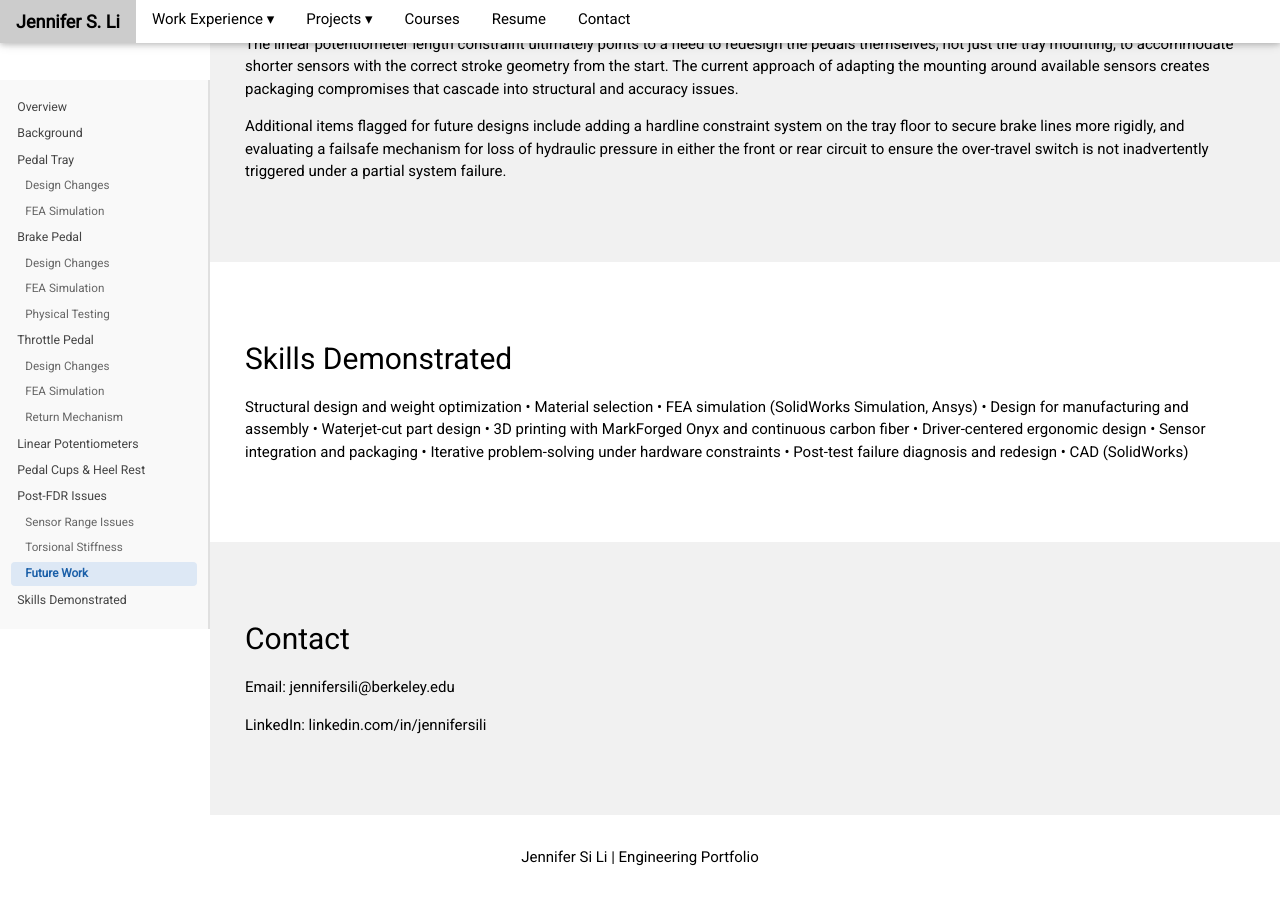
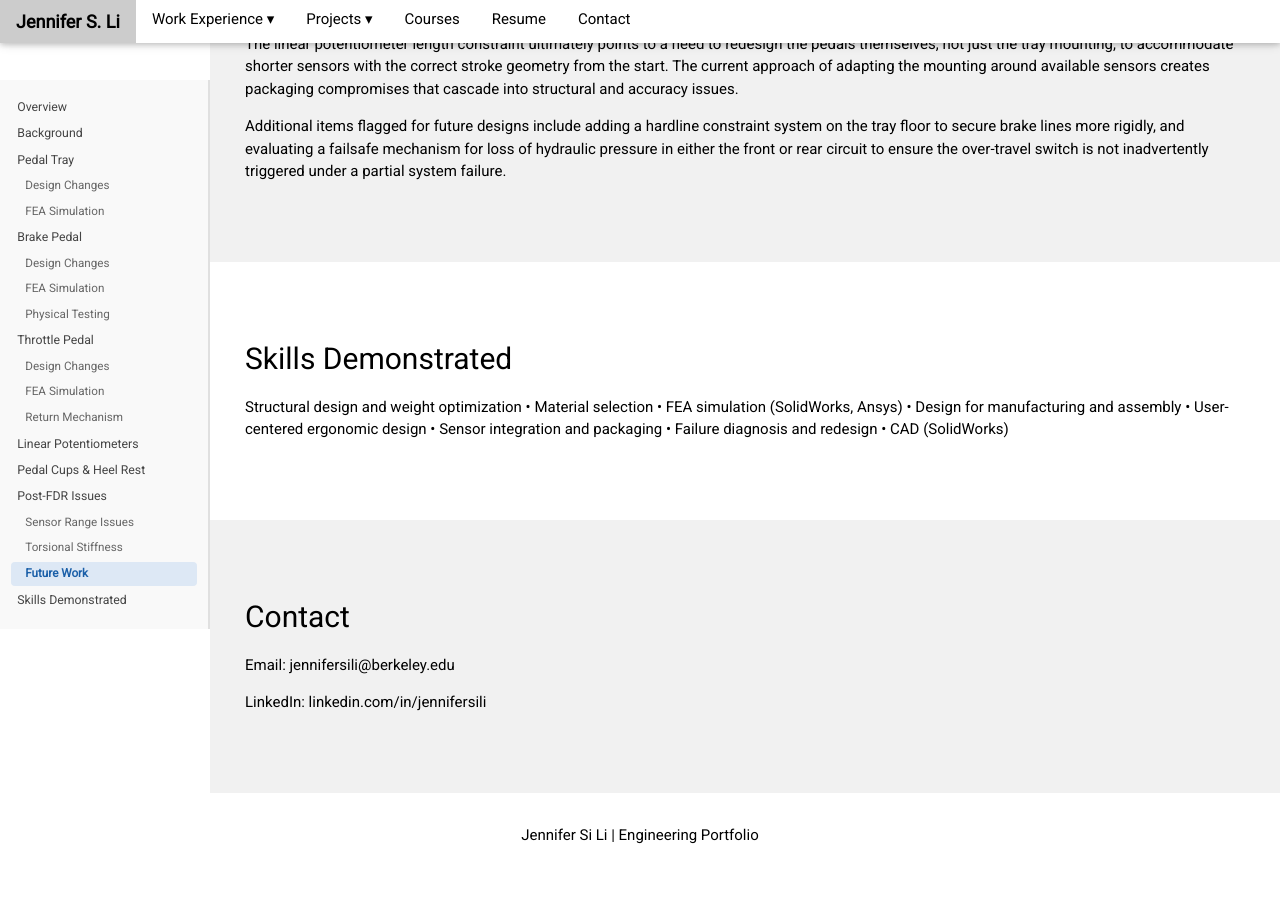
Before and after one commit to jsli905/jsli905.github.io, a Jekyll site: the page projects/bfr/pedals.html, which Jekyll copies as it is, in a window 1280 px wide and 900 px high, scrolled down 4759 px. Built offline with Jekyll 4.4.1, drawn with Linux system fonts in a browser that asks for light colours; comment, search, counter and statistics services are not loaded; after the commit the page ends 5636 px from its top, so only the background shows below that.

Commit message:
Update pedals.html

```diff
--- a/projects/bfr/pedals.html
+++ b/projects/bfr/pedals.html
@@ -588,10 +588,8 @@
     <h2>Skills Demonstrated</h2>
     <p>
       Structural design and weight optimization • Material selection •
-      FEA simulation (SolidWorks Simulation, Ansys) • Design for manufacturing and assembly •
-      Waterjet-cut part design • 3D printing with MarkForged Onyx and continuous carbon fiber •
-      Driver-centered ergonomic design • Sensor integration and packaging • Iterative
-      problem-solving under hardware constraints • Post-test failure diagnosis and redesign •
+      FEA simulation (SolidWorks, Ansys) • Design for manufacturing and assembly •
+      User-centered ergonomic design • Sensor integration and packaging • Failure diagnosis and redesign •
       CAD (SolidWorks)
     </p>
   </div>
```
